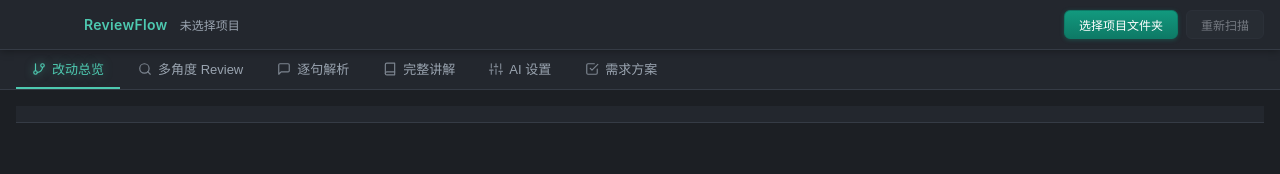
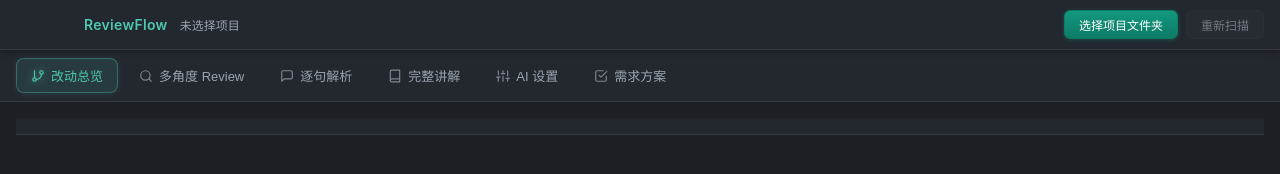
Before and after one commit to iqaijey/ReviewFlow, an Electron app: page renderer/index.html in a window 1280 px wide. Drawn offline with Linux system fonts and the light colour scheme; no server answers.

Commit message:
style: tab 栏改为胶囊式分段控件——激活态 accent 底色+描边+微投影，hover 态分层，去掉生硬下划线

```diff
--- a/renderer/styles.css
+++ b/renderer/styles.css
@@ -102,29 +102,32 @@ body {
 /* ---------- Tab 栏 ---------- */
 #tab-bar {
   display: flex;
-  gap: 2px;
-  padding: 0 16px;
+  align-items: center;
+  gap: 6px;
+  padding: 8px 16px;
   background: var(--panel);
   border-bottom: 1px solid var(--border);
   flex-shrink: 0;
 }
 
 .tab-btn {
-  padding: 9px 16px;
+  padding: 7px 14px;
   background: none;
-  border: none;
-  border-bottom: 2px solid transparent;
+  border: 1px solid transparent;
+  border-radius: 8px;
   color: var(--text-dim);
   font-size: 13px;
   cursor: pointer;
-  transition: color 0.15s, border-color 0.15s;
+  transition: color 0.15s, background 0.15s, border-color 0.15s, box-shadow 0.15s;
 }
 
 .tab-btn:hover { color: var(--text); }
 
 .tab-btn.active {
   color: var(--accent);
-  border-bottom-color: var(--accent);
+  background: rgba(78, 201, 176, 0.12);
+  border-color: rgba(78, 201, 176, 0.35);
+  box-shadow: 0 1px 6px rgba(78, 201, 176, 0.15);
   font-weight: 500;
 }
 
@@ -709,15 +712,15 @@ body {
   display: inline-flex;
   align-items: center;
   gap: 6px;
-  transition: color 0.15s, border-color 0.15s, background 0.15s;
-}
-.tab-btn svg { opacity: 0.75; }
-.tab-btn:hover { background: rgba(255, 255, 255, 0.04); }
+}
+.tab-btn svg { opacity: 0.75; transition: opacity 0.15s, filter 0.15s; }
+.tab-btn:hover { background: rgba(255, 255, 255, 0.05); }
+.tab-btn:hover svg { opacity: 0.95; }
+.tab-btn.active:hover { background: rgba(78, 201, 176, 0.16); }
 .tab-btn.active svg {
   opacity: 1;
   filter: drop-shadow(0 0 4px rgba(78, 201, 176, 0.6));
 }
-.tab-btn.active { text-shadow: 0 0 12px rgba(78, 201, 176, 0.35); }
 
 /* 输入框 */
 .settings-input, .settings-input:focus-visible {
```
